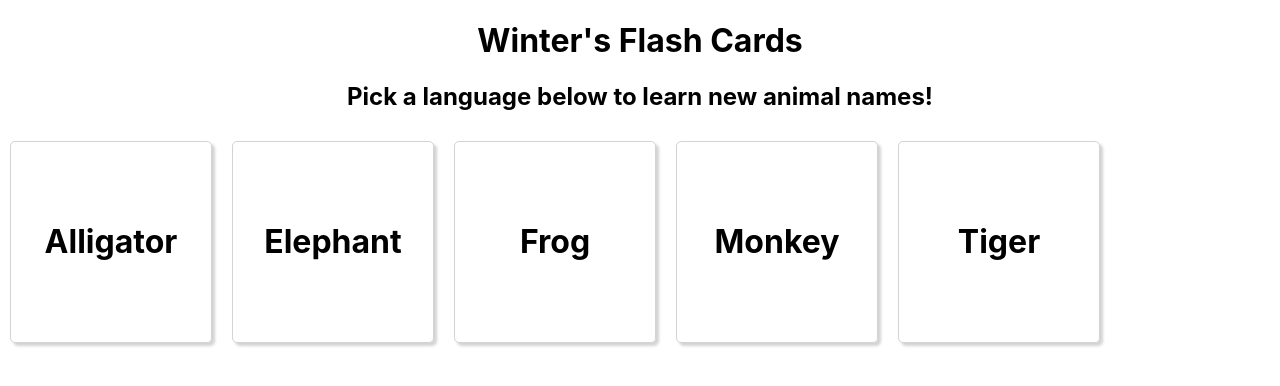
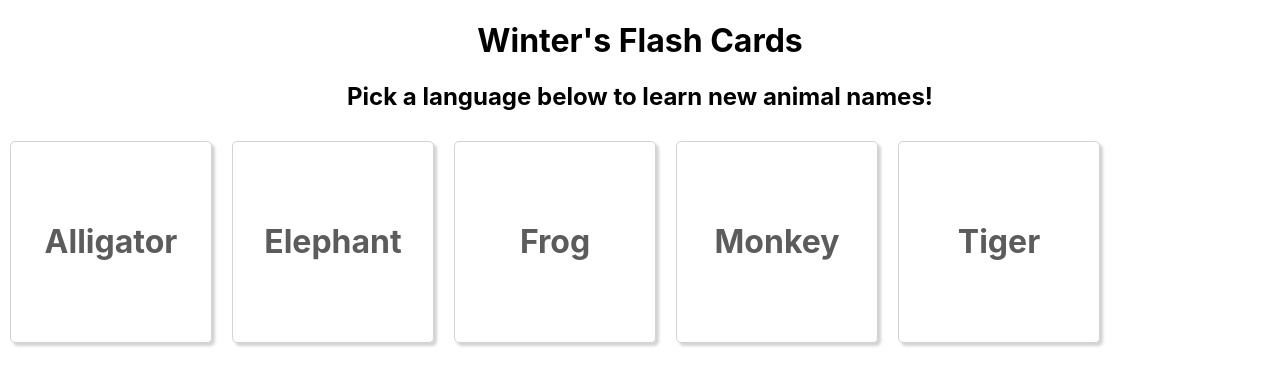
Before and after one commit to wrunion/animal-flashcards, a React (Create React App) app: page / in a window 1280 px wide. Shown: the top 386 px of the page. Built offline with nearby package versions, Linux system fonts and the light colour scheme.

Commit message:
Add flash card styles.

```diff
--- a/src/FlashCard/FlashCard.css
+++ b/src/FlashCard/FlashCard.css
@@ -1,7 +1,7 @@
 .FlashCard {
   width: 200px;
   height: 200px;
-  border: 1px lightgrey solid;
+  border: .75px lightgrey solid;
   border-radius: 5px;
   box-shadow: 3px 3px 3px 0 lightgrey;
   margin: 10px;
@@ -10,16 +10,15 @@
   justify-content: center;
 }
 
-/* .FlashCard img {
-  height: auto;
-  width: 80%;
-  /* display: inline;
-} */
-
 .FlashCard img {
   height: 90%;
   width: auto;
   margin: auto;
+}
+
+.FlashCard h1 {
+  color:#5c5c5c;
+  /* color: #14173c; */
 }
 
 #card-list {
@@ -27,7 +26,6 @@
   flex-flow: row wrap;
   justify-items: center;
   flex-basis: auto;
-  /* height:  */
 }
 
 .card {
```
